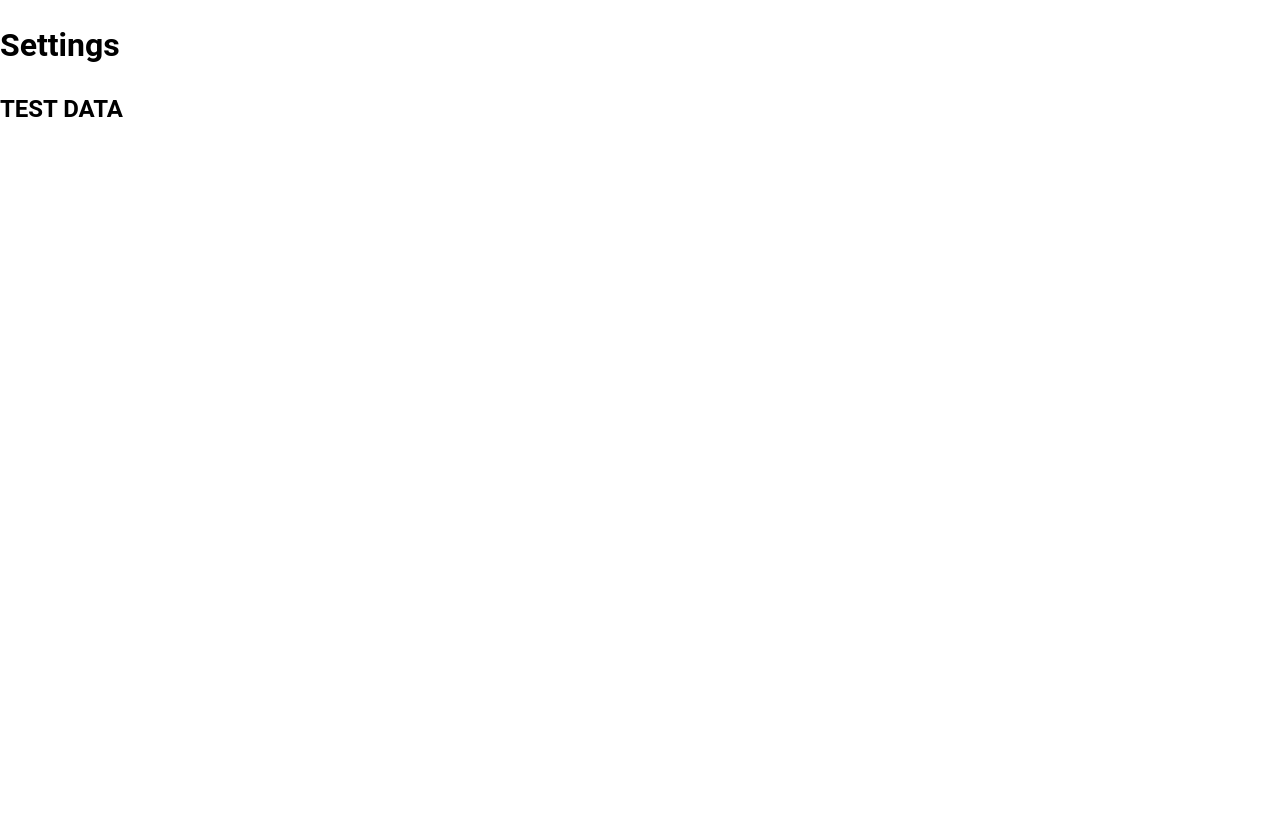
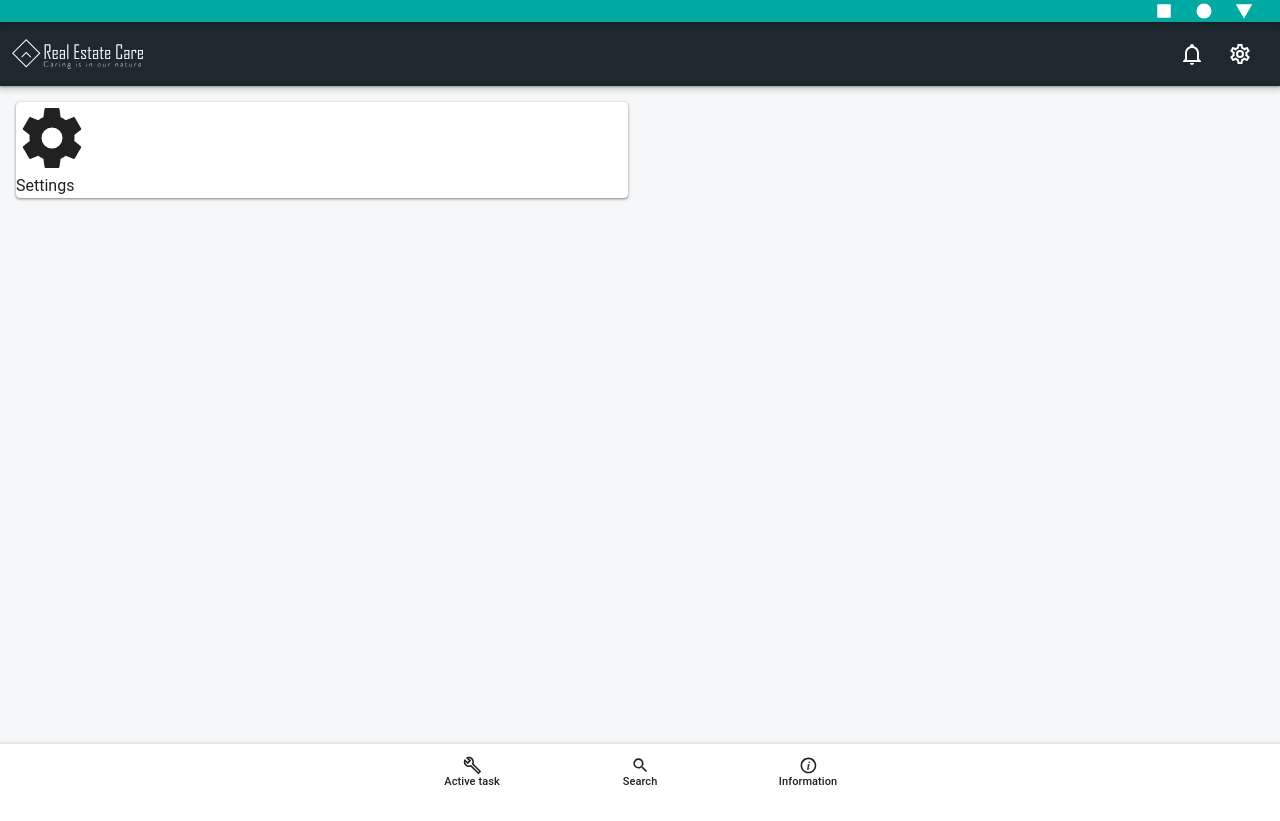
Before and after one commit to bkdstudent/realestatecare_fa2, a Vue app: page /settings in a window 1280 px wide. After the commit the page ends 800 px from the top, so only its background shows below. Built offline with nearby package versions, Linux system fonts and the light colour scheme.

Commit message:
Structuur aangebracht in header/footer/template

```diff
--- a/src/App.vue
+++ b/src/App.vue
@@ -1,15 +1,20 @@
-<script>
+<script setup>
 //import DashBoard from './components/DashBoard.vue'
-export default {
-  name: 'app',
-  components:{}
-}
+import AppHeader from '@/components/AppHeader.vue';
+import AppFooter from '@/components/AppFooter.vue';
+
 </script>
 
 <template>
-  <div class="container">
-    <router-view />
-  </div>
+  <v-app>
+    <v-layout>
+      <AppHeader />
+        <v-main class="fill-height">
+          <router-view />
+        </v-main>
+      <AppFooter />
+    </v-layout>
+  </v-app>
 </template>
 
 <style scoped>
--- /dev/null
+++ b/src/components/AppFooter.vue
@@ -0,0 +1,27 @@
+<script setup>
+
+import {mdiInformationVariantCircleOutline, mdiMagnify, mdiWrenchOutline} from "@mdi/js";
+</script>
+
+<template>
+  <v-bottom-navigation color="primary" density="comfortable" grow height="64">
+    <v-btn>
+      <v-icon :icon="mdiWrenchOutline"/>
+      <span>Active task</span>
+    </v-btn>
+
+    <v-btn>
+      <v-icon :icon="mdiMagnify"/>
+      <span>Search</span>
+    </v-btn>
+
+    <v-btn>
+      <v-icon :icon="mdiInformationVariantCircleOutline"/>
+      <span>Information</span>
+    </v-btn>
+  </v-bottom-navigation>
+</template>
+
+<style scoped>
+
+</style>
--- /dev/null
+++ b/src/components/AppHeader.vue
@@ -0,0 +1,45 @@
+<script setup>
+
+import { mdiSquare, mdiCircle, mdiTriangleDown,
+  mdiBellOutline, mdiCogOutline,
+  mdiBookmarkOutline, mdiCheckCircle, mdiViewComfy, mdiCog,
+  mdiWrenchOutline, mdiMagnify, mdiInformationVariantCircleOutline } from '@mdi/js'
+</script>
+
+<template>
+<div>
+  <v-app-bar color="primary" density="comfortable" height="30" class="px-3">
+
+    <v-spacer />
+
+    <v-btn icon size="small" variant="text">
+      <v-icon :icon="mdiSquare" size="18"/>
+    </v-btn>
+    <v-btn icon size="small" variant="text">
+      <v-icon :icon="mdiCircle" size="18"/>
+    </v-btn>
+    <v-btn icon size="small" variant="text">
+      <v-icon :icon="mdiTriangleDown" size="18"/>
+    </v-btn>
+
+  </v-app-bar>
+  <!-- Hoofdheader + logo -->
+  <v-app-bar color="secondary" density="comfortable" height="72" class="px-3">
+    <img src="./../assets/logo_white_black.svg" alt="logo" height="30">
+
+    <v-spacer />
+
+    <v-btn icon variant="text">
+      <v-icon :icon="mdiBellOutline"/>
+    </v-btn>
+    <v-btn icon variant="text">
+      <v-icon :icon="mdiCogOutline"/>
+    </v-btn>
+
+  </v-app-bar>
+</div>
+</template>
+
+<style scoped>
+
+</style>
--- a/src/components/DashBoard.vue
+++ b/src/components/DashBoard.vue
@@ -8,44 +8,8 @@ import { mdiSquare, mdiCircle, mdiTriangleDown,
 </script>
 
 <template>
-  <div class="container">
-    <router-view />
-  </div>
+
   <v-app>
-
-    <v-layout>
-
-      <v-app-bar color="primary" density="comfortable" height="30" class="px-3">
-
-        <v-spacer />
-
-        <v-btn icon size="small" variant="text">
-          <v-icon :icon="mdiSquare" size="18"/>
-        </v-btn>
-        <v-btn icon size="small" variant="text">
-          <v-icon :icon="mdiCircle" size="18"/>
-        </v-btn>
-        <v-btn icon size="small" variant="text">
-          <v-icon :icon="mdiTriangleDown" size="18"/>
-        </v-btn>
-
-      </v-app-bar>
-      <!-- Hoofdheader + logo -->
-      <v-app-bar color="secondary" density="comfortable" height="72" class="px-3">
-        <img src="./../assets/logo_white_black.svg" alt="logo" height="30">
-
-        <v-spacer />
-
-        <v-btn icon variant="text">
-          <v-icon :icon="mdiBellOutline"/>
-        </v-btn>
-        <v-btn icon variant="text">
-          <v-icon :icon="mdiCogOutline"/>
-        </v-btn>
-
-      </v-app-bar>
-
-      <v-main class="fill-height">
         <v-container fluid class="fill-height py-4">
           <v-row class="fill-height">
 
@@ -79,30 +43,6 @@ import { mdiSquare, mdiCircle, mdiTriangleDown,
 
           </v-row>
         </v-container>
-      </v-main>
-      <v-bottom-navigation
-          color="primary"
-          density="comfortable"
-          grow
-          height="64"
-      >
-        <v-btn>
-          <v-icon :icon="mdiWrenchOutline"/>
-          <span>Active task</span>
-        </v-btn>
-
-        <v-btn>
-          <v-icon :icon="mdiMagnify"/>
-          <span>Search</span>
-        </v-btn>
-
-        <v-btn>
-          <v-icon :icon="mdiInformationVariantCircleOutline"/>
-          <span>Information</span>
-        </v-btn>
-      </v-bottom-navigation>
-
-    </v-layout>
 
   </v-app>
 </template>
--- a/src/components/Settings.vue
+++ b/src/components/Settings.vue
@@ -1,14 +1,27 @@
-<script>
-export default {
-  name: "Settings"
-}
+<script setup>
+import { mdiSquare, mdiCircle, mdiTriangleDown,
+  mdiBellOutline, mdiCogOutline,
+  mdiBookmarkOutline, mdiCheckCircle, mdiViewComfy, mdiCog,
+  mdiWrenchOutline, mdiMagnify, mdiInformationVariantCircleOutline } from '@mdi/js'
+
 </script>
 
 <template>
-  <div>
-    <h1>Settings</h1>
-    <h2>TEST DATA</h2>
-  </div>
+  <v-app>
+    <v-container fluid class="fill-height py-4">
+      <v-row class="fill-height">
+
+        <v-col cols="6">
+          <v-card class="tile-card" hover :to="{ name: 'settings'}" style="cursor: pointer;">
+            <v-icon :icon="mdiCog" size="72"/>
+            <div class="tile-label">Settings</div>
+          </v-card>
+        </v-col>
+
+      </v-row>
+    </v-container>
+
+  </v-app>
 </template>
 
 <style scoped>
```
Also changed, not shown: 1 other file (tests, documents, lock files or other folders).
